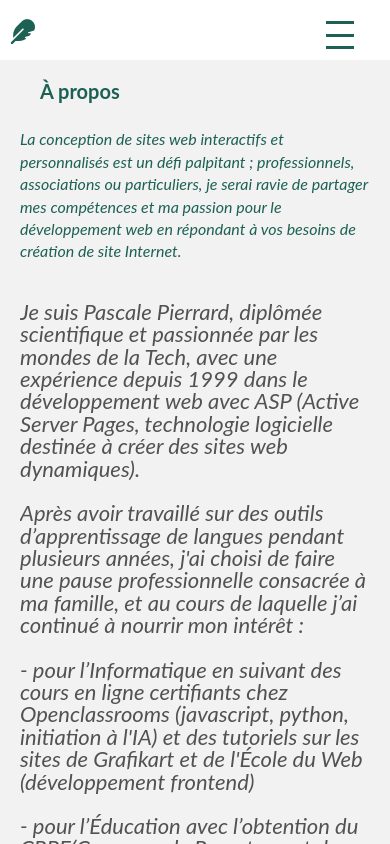
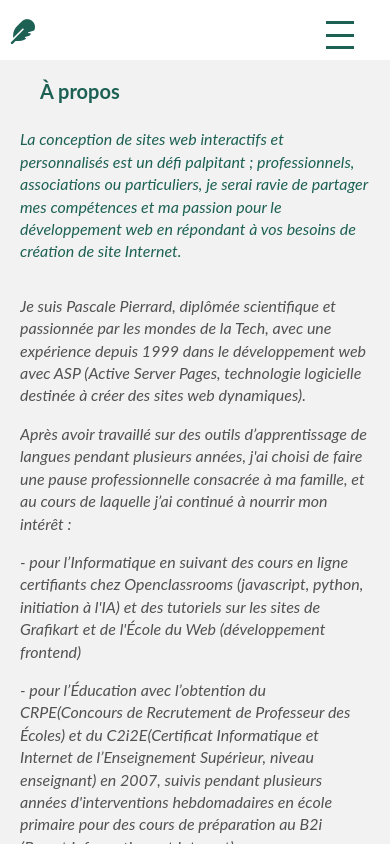
Before and after one commit to p2r3d/newportfolio, a React (Create React App) app: page / in a window 390 px wide. Both pictures are taken after a click on the button 195 px from the left and 302 px from the top of the page. Shown: the top 844 px of the page. Built offline with nearby package versions, Linux system fonts and the light colour scheme.

Commit message:
fix: responsive aboutme

```diff
--- a/src/components/AboutMe/aboutMe.scss
+++ b/src/components/AboutMe/aboutMe.scss
@@ -18,6 +18,9 @@
       overflow: hidden;
       font-size: $font-size;
       max-height: 1000px;
+    }
+    .textDescription {
+        font-size: $font-size;
     }
   }
   .openTextBtn {
@@ -45,6 +48,15 @@
 @media screen and (min-width:770px) and (max-width: 1023px){
   .aboutMe {
     line-height: 1.6rem;
+    .textDiv {
+      .visible {
+        margin: 0;
+        overflow: hidden;
+      }
+    .textDescription {
+        font-size: $font-size-tablet;
+      }
+    }
   }
 }
 /************* Mobile *******************/
@@ -56,7 +68,10 @@
       .visible {
         margin: 0;
         overflow: hidden;
-      font-size:16px;
       }
-  }}
+      .textDescription {
+        font-size: $font-size-mobil;
       }
+    }
+  }
+}
--- a/src/components/AboutMe/index.jsx
+++ b/src/components/AboutMe/index.jsx
@@ -13,9 +13,9 @@ function AboutMe() {
     <section id="aboutme" className="aboutMe" onClick={handleClick}>
       <h2>À propos</h2>
       <p className="visible"><em>{aboutMeData.aboutMe[0].accr}</em></p>
-      <div className={`textDiv ${showAdditionalText ? "visible" : ""}`}>
+      <div className={`textDiv ${showAdditionalText ? "visible" : "textDescription"}`}>
         {showAdditionalText &&
-          <div>
+          <div className='textDescription'>
             {aboutMeData.aboutMe[0].desc.map((description, index) => (
               <p key={index}><em>{description}</em></p>
             ))}
```
Lines whose indentation alone changed are shown as unchanged.
